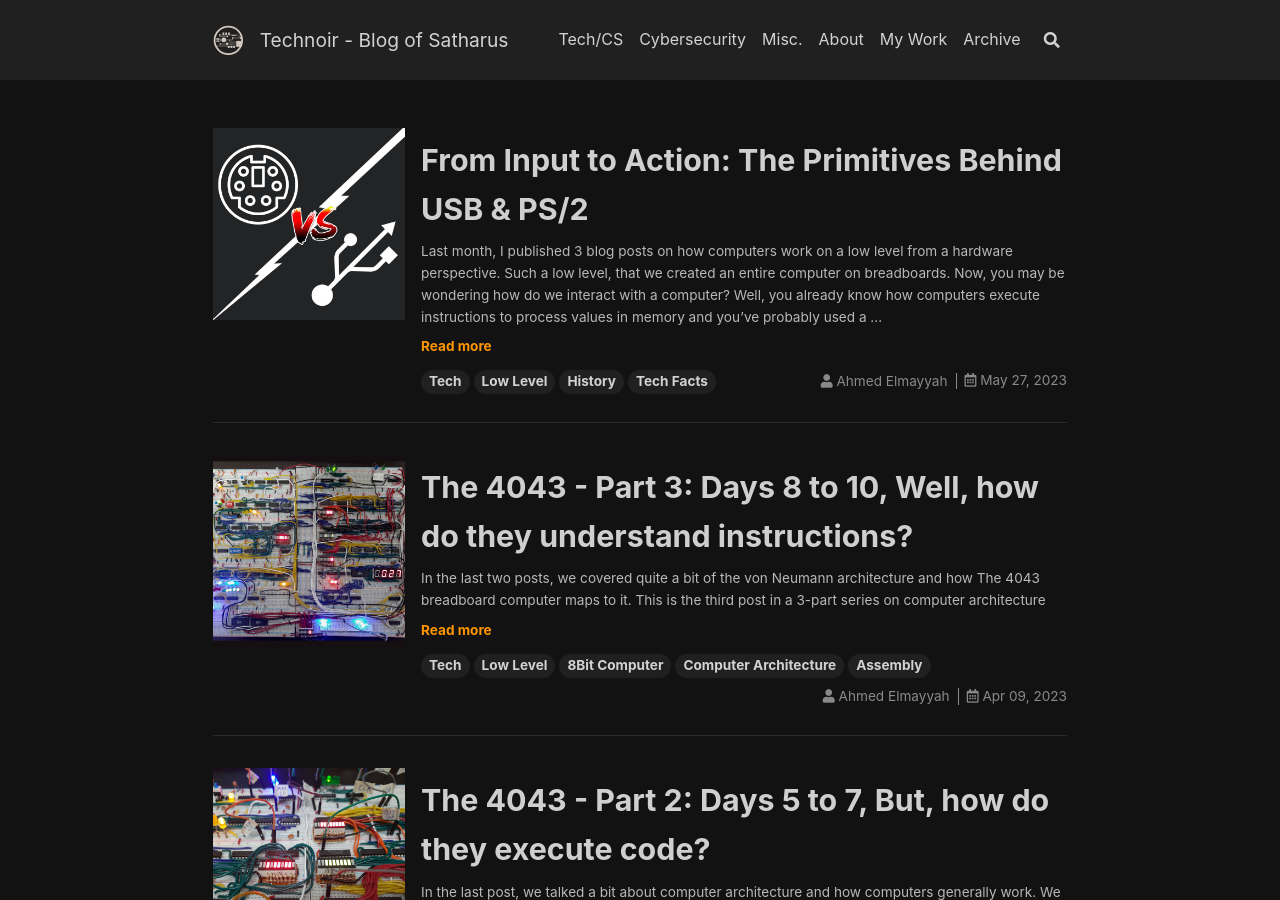
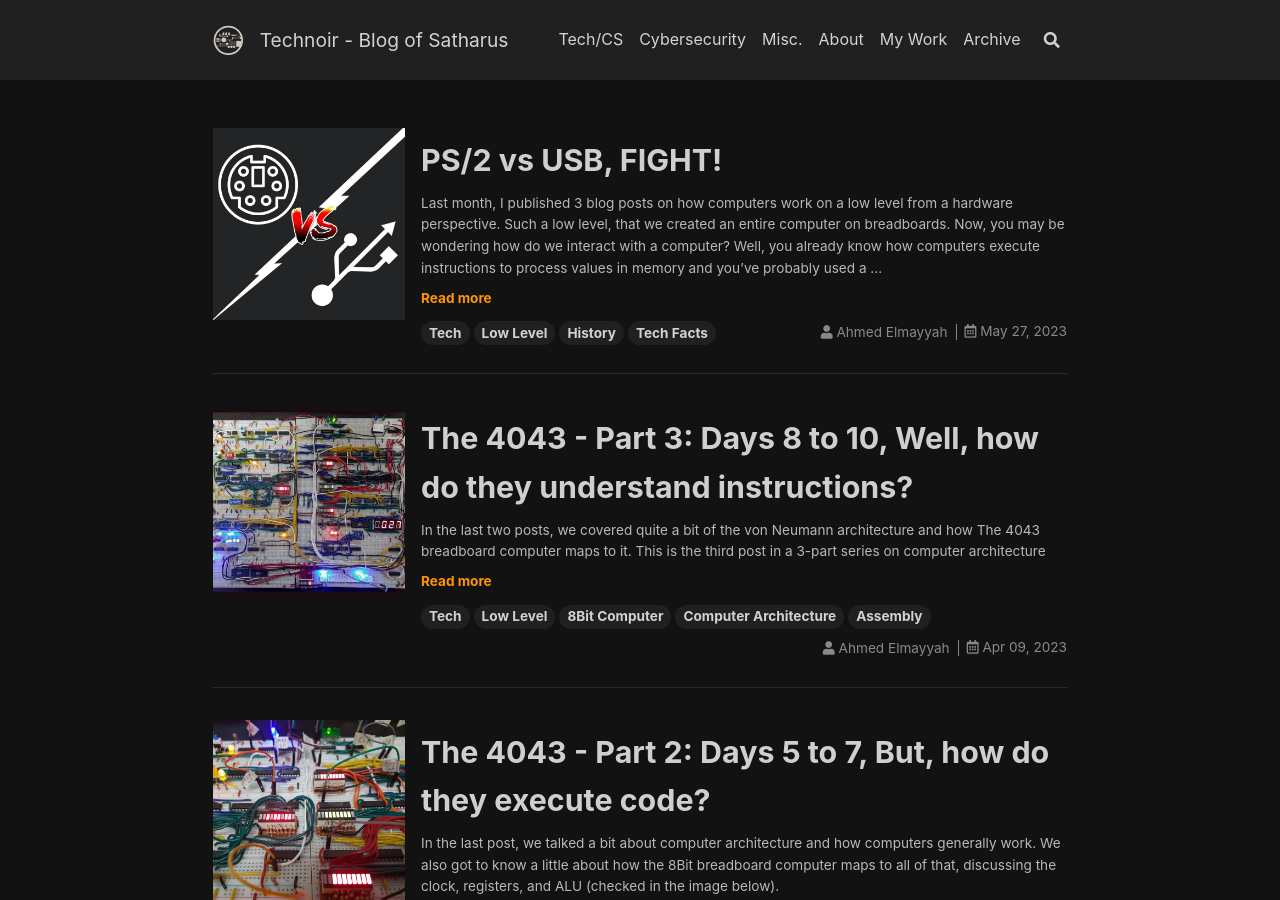
Before and after one commit to Satharus/satharus.me, a Jekyll site: the page built from index.html, in a window 1280 px wide and 900 px high. Built offline with Jekyll 4.4.1, drawn with Linux system fonts in a browser that asks for light colours; the list of posts is cut into pages by our own code.

Commit message:
Changed blog post title

```diff
--- a/_posts/2023-05-27-ps2_usb.md
+++ b/_posts/2023-05-27-ps2_usb.md
@@ -1,6 +1,6 @@
 ---
 layout: article
-title: "From Input to Action: The Primitives Behind USB & PS/2"
+title: "PS/2 vs USB, FIGHT!"
 categories: Tech
 author: Ahmed Elmayyah
 tags: [Tech, Low Level, History, Tech Facts]
```
